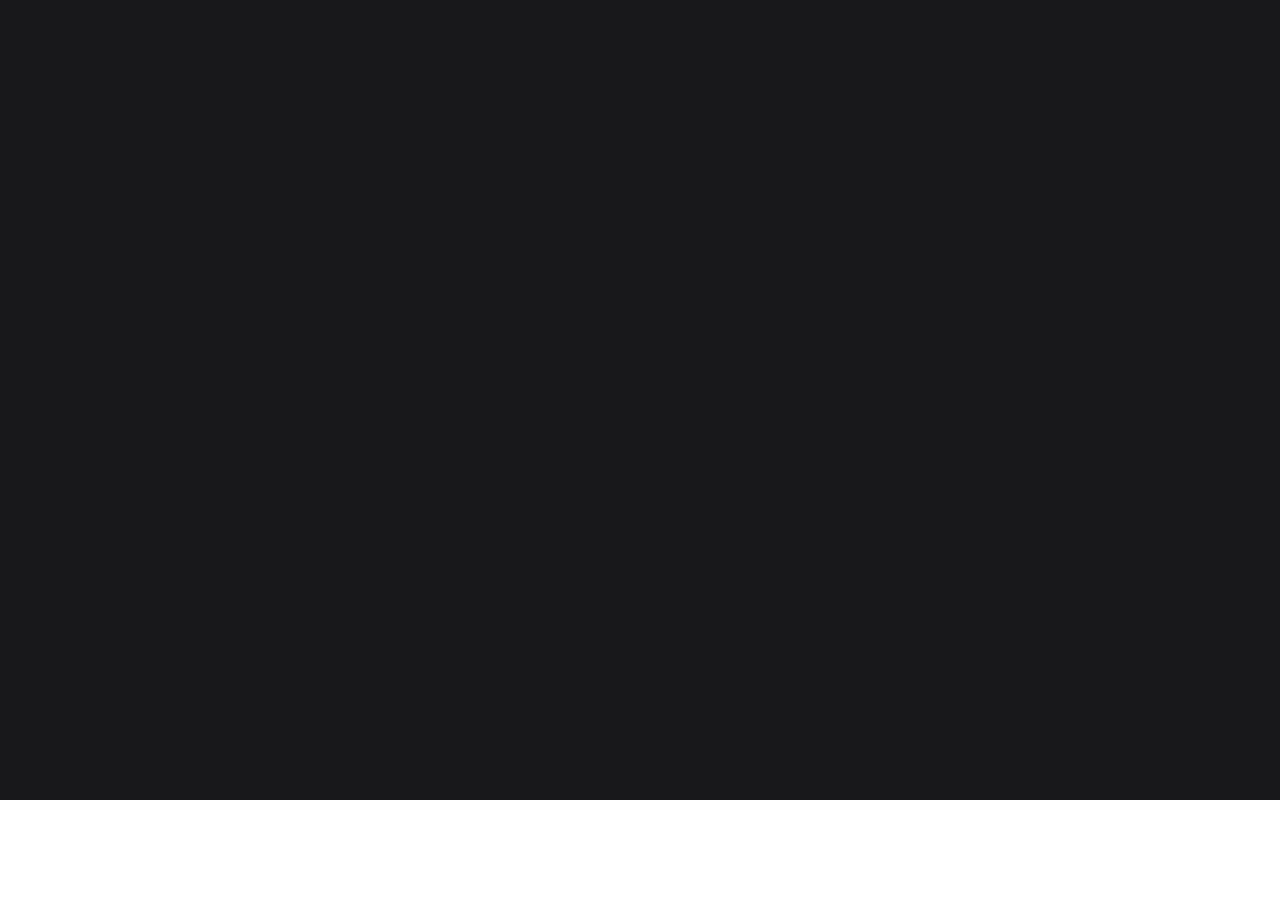
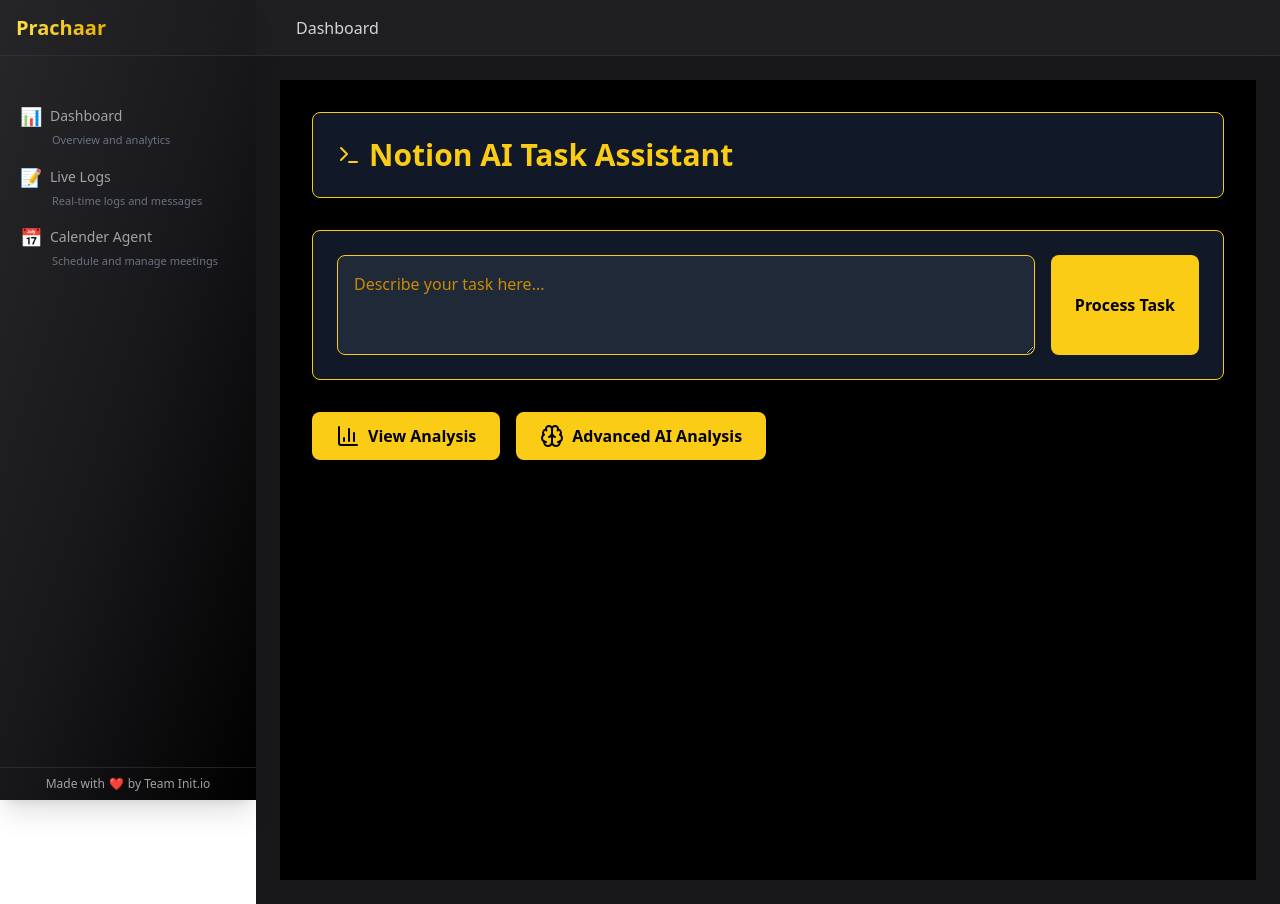
Before and after one commit to SPIT-Hackathon-2025/Init-to-win-it, a React (Vite) app in the folder client/: page /notion in a window 1280 px wide. Before the commit this address had no page. Before the commit the page ends 800 px from the top, so only its background shows below. Built offline with nearby package versions, Linux system fonts and the light colour scheme; the HTML template or start-up script is replaced by a standard one.

Commit message:
basic notion ui

```diff
--- a/client/src/App.jsx
+++ b/client/src/App.jsx
@@ -8,6 +8,7 @@
 import Details from './pages/Details';
 import LiveTracker from './pages/LiveTracker';
 import Cal from './pages/Cal';
+import NotionAIDashboard from './pages/notion';
 
 
 const App = () => {
@@ -24,6 +25,7 @@
             <Route path="/dashboard" element={<Dashboard />} />
             <Route path="/tracking" element={<LiveTracker />} />
             <Route path="/calender" element={<Cal />} />
+            <Route path="/notion" element={<NotionAIDashboard />} />
 
           </Route>
         </Routes>
--- /dev/null
+++ b/client/src/pages/notion.jsx
@@ -0,0 +1,186 @@
+import React, { useState } from 'react';
+import { Terminal, BarChart3, Brain, ArrowRight } from 'lucide-react';
+import { LineChart, Line, XAxis, YAxis, CartesianGrid, Tooltip, ResponsiveContainer } from 'recharts';
+
+const NotionAIDashboard = () => {
+  const [prompt, setPrompt] = useState('');
+  const [loading, setLoading] = useState(false);
+  const [analysisData, setAnalysisData] = useState(null);
+  const [loadingText, setLoadingText] = useState('');
+
+  const loadingPhrases = [
+    "🤖 Parsing natural language...",
+    "🧠 Analyzing workflow patterns...",
+    "📊 Crunching the numbers...",
+    "🔄 Optimizing task sequences...",
+    "🎯 Identifying priorities...",
+    "🌟 Generating insights...",
+    "🔍 Deep diving into metrics...",
+    "📈 Calculating efficiency scores...",
+    "🎨 Creating visualizations...",
+    "🚀 Preparing recommendations..."
+  ];
+
+  const cycleLoadingText = () => {
+    let currentIndex = 0;
+    return setInterval(() => {
+      setLoadingText(loadingPhrases[currentIndex]);
+      currentIndex = (currentIndex + 1) % loadingPhrases.length;
+    }, 2000);
+  };
+
+  const handleSubmit = async () => {
+    setLoading(true);
+    const intervalId = cycleLoadingText();
+
+    try {
+      const response = await fetch('/tasks', {
+        method: 'POST',
+        headers: { 'Content-Type': 'application/json' },
+        body: JSON.stringify({ email_body: prompt })
+      });
+
+      if (!response.ok) throw new Error('Failed to process task');
+
+      const data = await response.json();
+      setAnalysisData(data);
+    } catch (error) {
+      console.error('Error:', error);
+    } finally {
+      clearInterval(intervalId);
+      setLoading(false);
+    }
+  };
+
+  const fetchAnalysis = async () => {
+    try {
+      const response = await fetch('/api/analysis');
+      const data = await response.json();
+      setAnalysisData(data);
+    } catch (error) {
+      console.error('Error fetching analysis:', error);
+    }
+  };
+
+  const redirectToGraphs = () => {
+    window.location.href = 'http://127.0.0.1:8080/graphs';
+  };
+
+  return (
+    <div className="min-h-screen bg-black p-8">
+      <div className="max-w-6xl mx-auto space-y-8">
+        {/* Header */}
+        <div className="bg-gray-900 rounded-lg p-6 shadow-lg border border-yellow-400">
+          <h1 className="text-3xl font-bold flex items-center gap-2 text-yellow-400">
+            <Terminal className="text-yellow-400" />
+            Notion AI Task Assistant
+          </h1>
+        </div>
+
+        {/* Chat Input */}
+        <div className="bg-gray-900 rounded-lg p-6 shadow-lg border border-yellow-400">
+          <div className="flex gap-4">
+            <textarea
+              value={prompt}
+              onChange={(e) => setPrompt(e.target.value)}
+              className="flex-1 p-4 rounded-lg min-h-[100px] bg-gray-800 text-yellow-400 border border-yellow-400 placeholder-yellow-600"
+              placeholder="Describe your task here..."
+            />
+            <button
+              onClick={handleSubmit}
+              disabled={loading}
+              className="bg-yellow-400 text-black px-6 py-2 rounded-lg hover:bg-yellow-300 transition-colors font-bold"
+            >
+              Process Task
+            </button>
+          </div>
+        </div>
+
+        {/* Loading Animation */}
+        {loading && (
+          <div className="bg-gray-900 rounded-lg p-8 shadow-lg text-center border border-yellow-400">
+            <div className="animate-spin w-16 h-16 border-4 border-yellow-400 border-t-transparent rounded-full mx-auto mb-4" />
+            <p className="text-xl font-semibold text-yellow-400 animate-pulse">
+              {loadingText}
+            </p>
+          </div>
+        )}
+
+        {/* Action Buttons */}
+        <div className="flex gap-4">
+          <button
+            onClick={fetchAnalysis}
+            className="flex items-center gap-2 bg-yellow-400 text-black px-6 py-3 rounded-lg hover:bg-yellow-300 transition-colors font-bold"
+          >
+            <BarChart3 /> View Analysis
+          </button>
+          <button
+            onClick={redirectToGraphs}
+            className="flex items-center gap-2 bg-yellow-400 text-black px-6 py-3 rounded-lg hover:bg-yellow-300 transition-colors font-bold"
+          >
+            <Brain /> Advanced AI Analysis
+          </button>
+        </div>
+
+        {/* Analysis Results */}
+        {analysisData && (
+          <div className="bg-gray-900 rounded-lg p-6 shadow-lg space-y-6 border border-yellow-400">
+            <h2 className="text-2xl font-bold mb-4 text-yellow-400">Analysis Results</h2>
+
+            {/* Task Distribution Chart */}
+            <div className="h-[300px]">
+              <ResponsiveContainer width="100%" height="100%">
+                <LineChart
+                  data={[
+                    { name: 'High', value: analysisData.tasks_by_priority?.High || 0 },
+                    { name: 'Medium', value: analysisData.tasks_by_priority?.Medium || 0 },
+                    { name: 'Low', value: analysisData.tasks_by_priority?.Low || 0 }
+                  ]}
+                >
+                  <CartesianGrid strokeDasharray="3 3" stroke="#4B5563" />
+                  <XAxis dataKey="name" stroke="#FCD34D" />
+                  <YAxis stroke="#FCD34D" />
+                  <Tooltip
+                    contentStyle={{
+                      backgroundColor: '#111827',
+                      border: '1px solid #FCD34D',
+                      color: '#FCD34D'
+                    }}
+                  />
+                  <Line type="monotone" dataKey="value" stroke="#FCD34D" />
+                </LineChart>
+              </ResponsiveContainer>
+            </div>
+
+            {/* Statistics Grid */}
+            <div className="grid grid-cols-1 md:grid-cols-3 gap-4">
+              <div className="bg-gray-800 p-4 rounded-lg border border-yellow-400">
+                <h3 className="font-semibold text-yellow-400">Total Tasks</h3>
+                <p className="text-2xl text-yellow-400">{analysisData.total_tasks}</p>
+              </div>
+              <div className="bg-gray-800 p-4 rounded-lg border border-yellow-400">
+                <h3 className="font-semibold text-yellow-400">Urgent Tasks</h3>
+                <p className="text-2xl text-yellow-400">{analysisData.urgent_tasks}</p>
+              </div>
+              <div className="bg-gray-800 p-4 rounded-lg border border-yellow-400">
+                <h3 className="font-semibold text-yellow-400">Overdue Tasks</h3>
+                <p className="text-2xl text-yellow-400">{analysisData.overdue_tasks}</p>
+              </div>
+            </div>
+
+            {/* AI Insights */}
+            <div className="prose max-w-none">
+              <h3 className="text-xl font-bold mb-4 text-yellow-400">AI Insights</h3>
+              <div
+                className="text-yellow-400"
+                dangerouslySetInnerHTML={{ __html: analysisData.ai_insights }}
+              />
+            </div>
+          </div>
+        )}
+      </div>
+    </div>
+  );
+};
+
+export default NotionAIDashboard;
```
Also changed, not shown: 1 other file (tests, documents, lock files or other folders).
